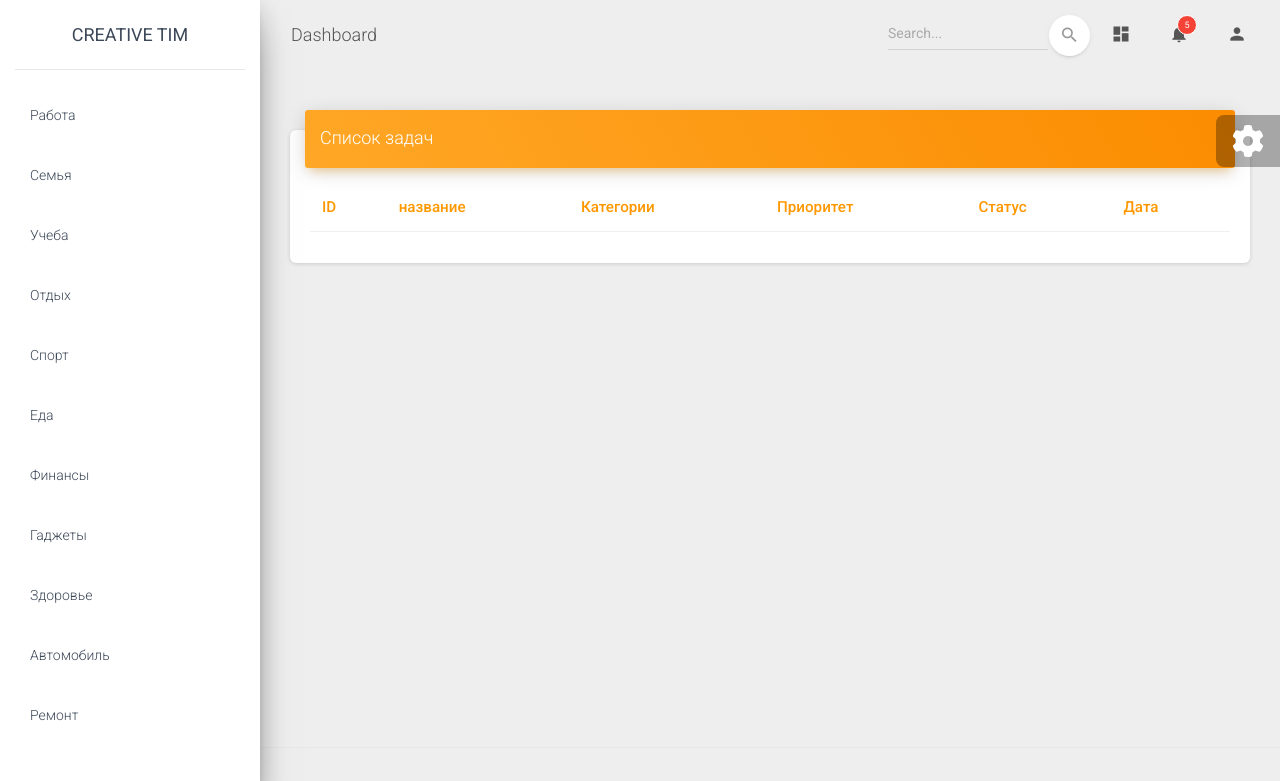
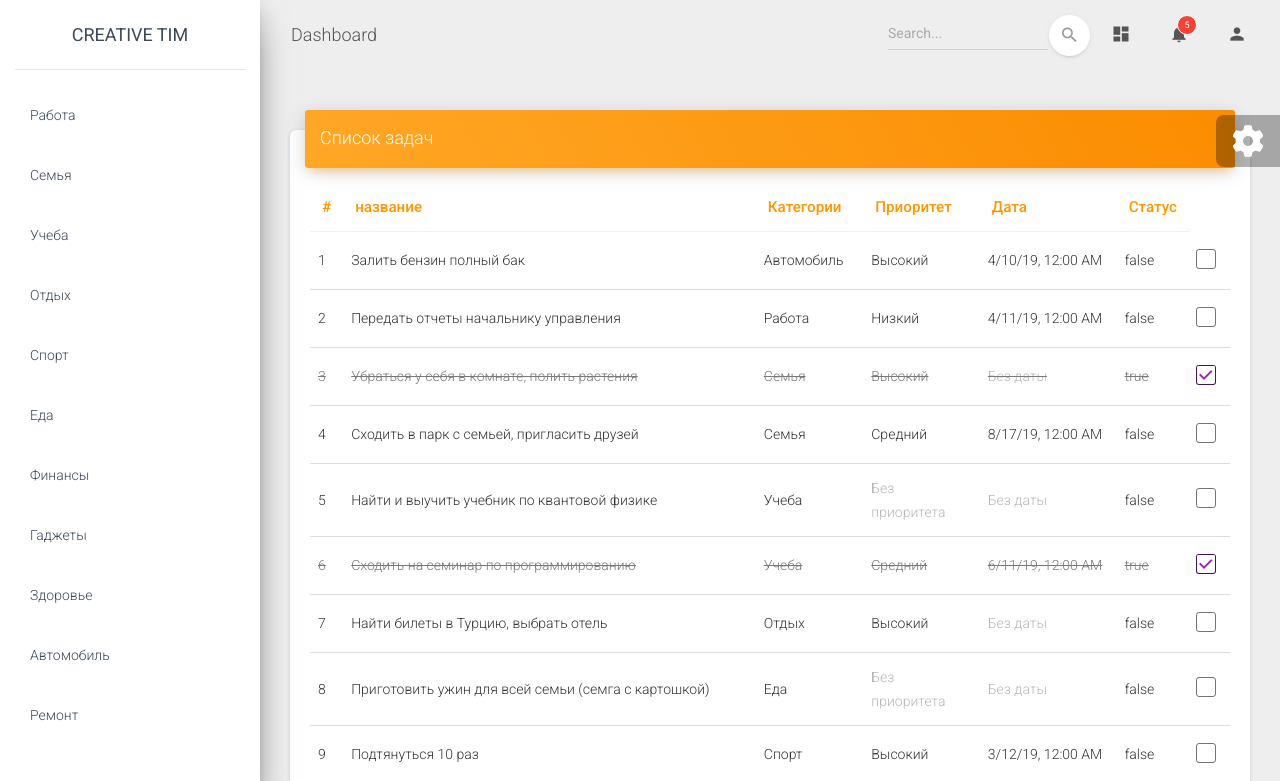
Before and after one commit to RomanSamohwal/Todo-angular, an Angular app: page / in a window 1280 px wide. Shown: the top 781 px of the page. Built offline with nearby package versions, Linux system fonts and the light colour scheme.

Commit message:
добавил визуальное изображение выполненой задачи

```diff
--- a/src/app/service/data-handler.service.ts
+++ b/src/app/service/data-handler.service.ts
@@ -2,22 +2,23 @@ import {Injectable} from '@angular/core';
 import {Category} from "../model/Category";
 import {TestData} from "../data/TestData";
 import {Task} from "../model/Task";
-import {Subject} from "rxjs";
+import {BehaviorSubject} from "rxjs";
 
 @Injectable({
   providedIn: 'root'
 })
 export class DataHandlerService {
 
-  tasksSubject = new Subject<Task[]>()
+  tasksSubject = new BehaviorSubject<Task[]>(TestData.tasks)
+  categoriesSubject = new BehaviorSubject<Category[]>(TestData.categories);
 
   constructor() {
-
+       this.fillTasks()
   }
 
-  getCategories(): Category[] {
-    return TestData.categories;
-  }
+  // fillCategories(): Category[] {
+  //   return TestData.categories;
+  // }
 
   fillTasks() {
     this.tasksSubject.next(TestData.tasks)
--- a/src/app/views/categories/categories.component.css
+++ b/src/app/views/categories/categories.component.css
@@ -0,0 +1,3 @@
+.pointer {
+  cursor: pointer;
+}
--- a/src/app/views/categories/categories.component.html
+++ b/src/app/views/categories/categories.component.html
@@ -4,7 +4,10 @@
   </a></div>
   <div class="sidebar-wrapper">
     <ul class="nav">
-      <li class="nav-item" *ngFor="let category of categories" class ="nav-item" (click)="showTasksByCategory(category)">
+      <li class="nav-item pointer"
+          *ngFor="let category of categories"
+          (click)="showTasksByCategory(category)"
+          [class.active]="category === selectedCategory">
         <a class="nav-link" >
           <p>{{category.title}}</p>
         </a>
--- a/src/app/views/categories/categories.component.ts
+++ b/src/app/views/categories/categories.component.ts
@@ -9,18 +9,20 @@ import {Category} from "../../model/Category";
 })
 export class CategoriesComponent implements OnInit {
 
-  categories: Category[] | undefined;
+  categories: Category[] | undefined
+
+  selectedCategory: Category | undefined
 
   constructor(private dataHandler: DataHandlerService) {
 
   }
 
-  ngOnInit(): void {
-    this.categories = this.dataHandler.getCategories()
+  ngOnInit() {
+    this.dataHandler.categoriesSubject.subscribe(categories => this.categories = categories)
   }
 
-
-  showTasksByCategory(category: Category): void {
+  showTasksByCategory(category: Category) {
+    this.selectedCategory = category;
     this.dataHandler.fillTasksByCategory(category)
   }
 
--- a/src/app/views/tasks/tasks.component.css
+++ b/src/app/views/tasks/tasks.component.css
@@ -0,0 +1,8 @@
+.completed {
+  text-decoration: line-through;
+  color: #797979
+}
+
+.novalue {
+  color: #b7b7b7
+}
--- a/src/app/views/tasks/tasks.component.html
+++ b/src/app/views/tasks/tasks.component.html
@@ -5,21 +5,34 @@
   <div class="card-body table-responsive">
     <table class="table table-hover">
       <thead class="text-warning">
-      <th>ID</th>
+      <th>#</th>
       <th>название</th>
       <th>Категории</th>
       <th>Приоритет</th>
+      <th>Дата</th>
       <th>Статус</th>
-      <th>Дата</th>
       </thead>
       <tbody>
-      <tr *ngFor="let task of tasks">
-        <td>{{task.id}}</td>
+      <tr *ngFor="let task of tasks;  let i = index"
+          [class.completed]= "task.completed">
+        <td>{{i + 1}}</td>
         <td>{{task.title}}</td>
-        <td></td>
-        <td></td>
-        <td></td>
-        <td></td>
+        <td [class.novalue] = "task.category === undefined" >{{task.category ? task.category.title : 'Без категории'}}</td>
+        <td [class.novalue] = "task.priority === undefined">{{task.priority ? task.priority.title : 'Без приоритета'}}</td>
+        <td [class.novalue] = "task.date === undefined">{{task.date ? (task.date | date : 'short') : 'Без даты'}}</td>
+        <td>{{task.completed}}</td>
+        <td>
+          <div class="form-check">
+            <label class="form-check-label">
+              <input class="form-check-input" type="checkbox" value="" [checked]="task.completed"
+               (click)="toggleTaskCompleted(task)"
+              >
+              <span class="form-check-sign">
+                                    <span class="check"></span>
+                                  </span>
+            </label>
+          </div>
+        </td>
       </tr>
       </tbody>
     </table>
--- a/src/app/views/tasks/tasks.component.ts
+++ b/src/app/views/tasks/tasks.component.ts
@@ -9,9 +9,15 @@ import {DataHandlerService} from "../../service/data-handler.service";
 })
 export class TasksComponent implements OnInit {
 
-  tasks: Task[] | undefined;
+  // @ts-ignore
+  tasks: Task[];
+
 
   constructor(private dataHandlerService: DataHandlerService) {
+  }
+
+  toggleTaskCompleted(task: Task) {
+     task.completed = !task.completed
   }
 
   ngOnInit(): void {
```
